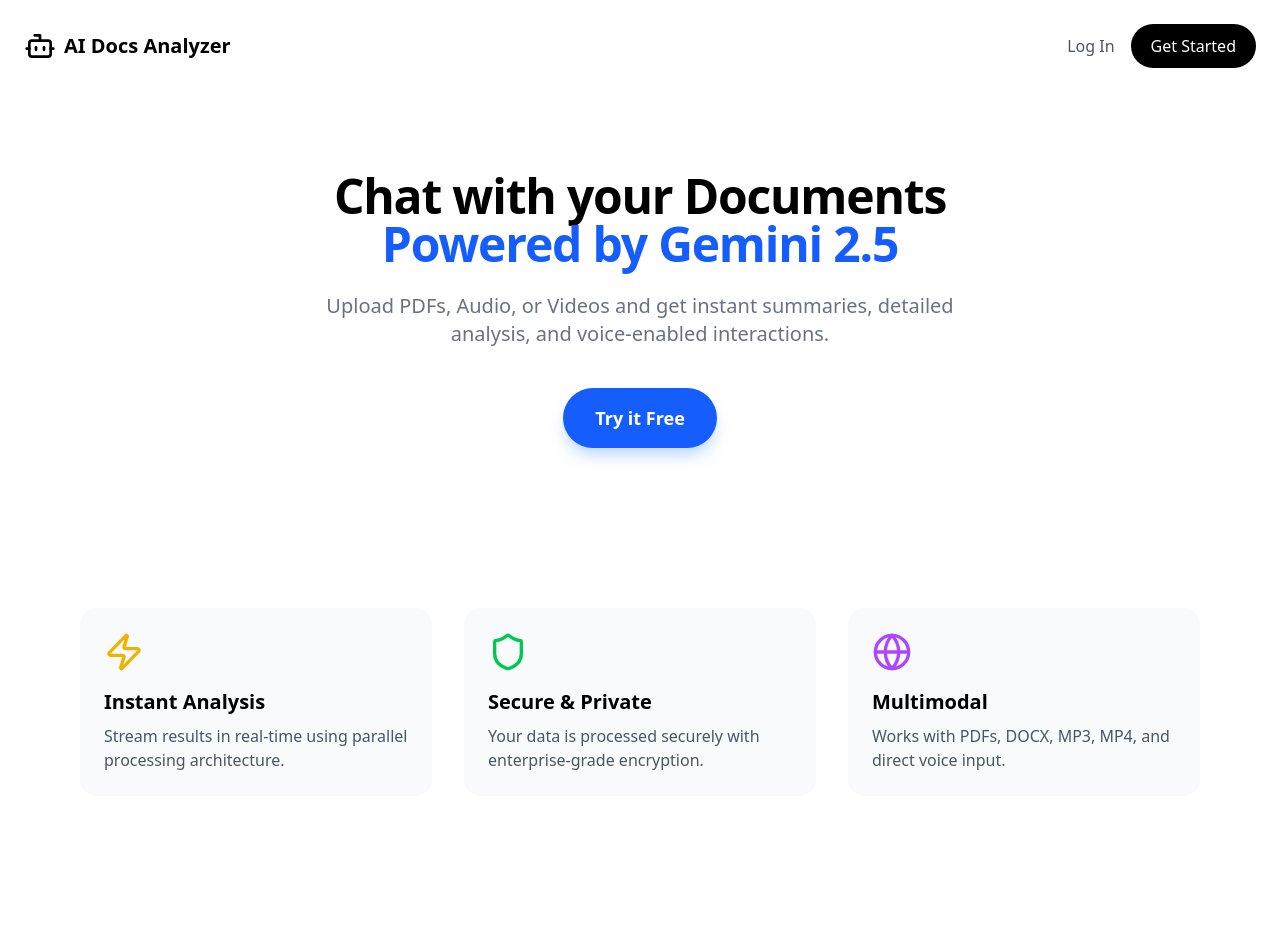
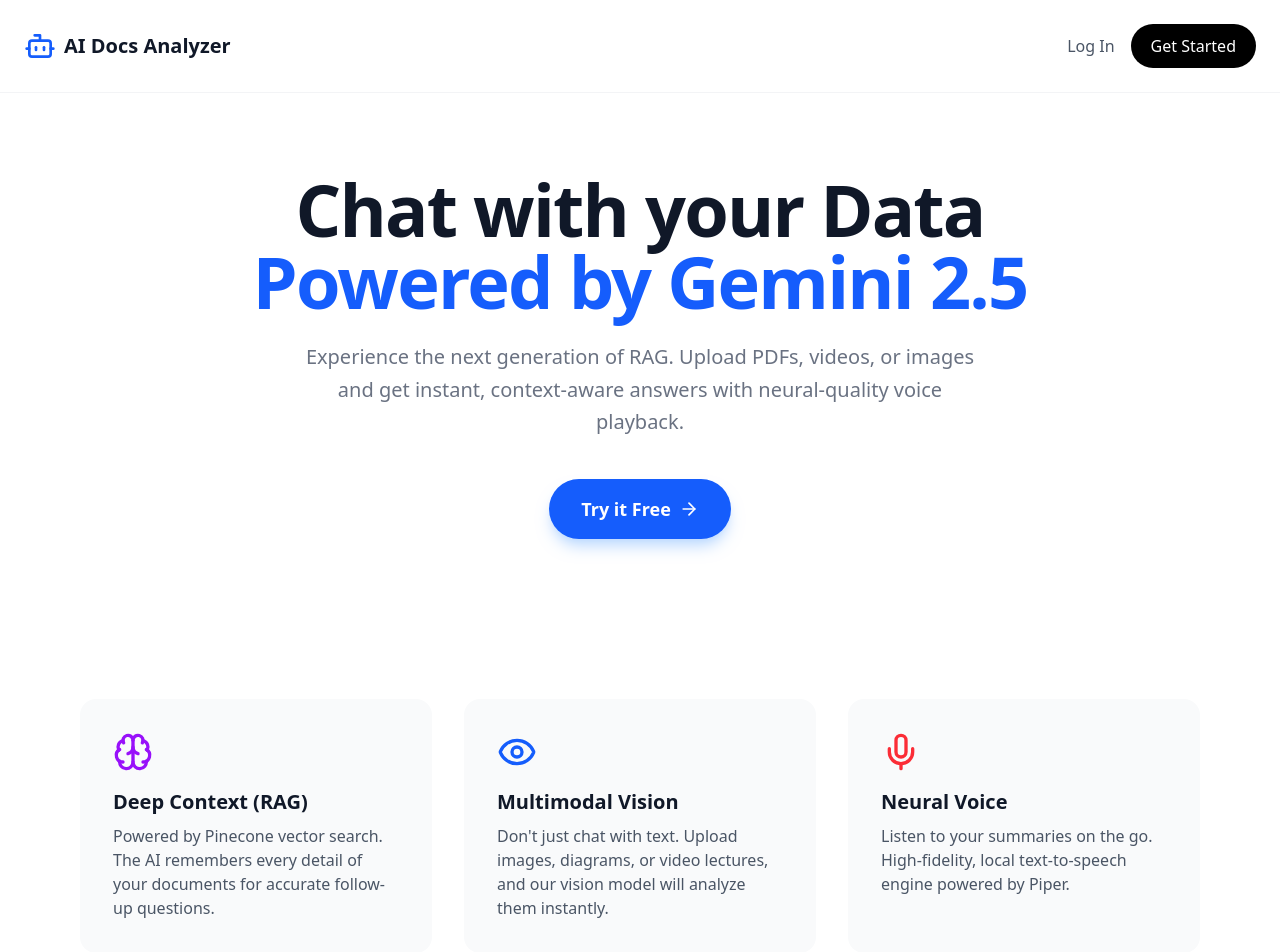
Before and after one commit to MuhammadAlix/DocumentAnalyzerFrontend, a React (Vite) app: page / in a window 1280 px wide. Shown: the top 952 px of the page. Before the commit the page ends 876 px from the top, so only its background shows below. Built offline with nearby package versions, Linux system fonts and the light colour scheme.

Commit message:
Implemented Dark theme

```diff
--- a/index.html
+++ b/index.html
@@ -1,12 +1,11 @@
 <!doctype html>
-<html lang="en">
-  <head>
+<html lang="en" class="dark"> <head>
     <meta charset="UTF-8" />
     <link rel="icon" type="image/svg+xml" href="/vite.svg" />
     <meta name="viewport" content="width=device-width, initial-scale=1.0" />
-    <title>client</title>
+    <title>AI Docs Analyzer</title>
   </head>
-  <body>
+  <body class="bg-gray-900 text-white">
     <div id="root"></div>
     <script type="module" src="/src/main.jsx"></script>
   </body>
--- a/src/LandingPage.jsx
+++ b/src/LandingPage.jsx
@@ -1,54 +1,70 @@
 import React from 'react';
 import { useNavigate } from 'react-router-dom';
-import { Bot, Zap, Shield, Globe } from 'lucide-react';
+import { Bot, Zap, Brain, Eye, Mic, ArrowRight } from 'lucide-react';
 
 export default function LandingPage() {
   const navigate = useNavigate();
 
   return (
-    <div className="min-h-screen bg-white">
-      {/* Navbar */}
-      <nav className="flex justify-between items-center p-6 max-w-7xl mx-auto">
-        <div className="flex items-center gap-2 font-bold text-xl">
-          <Bot className="w-8 h-8"/> AI Docs Analyzer
+    <div className="min-h-screen bg-white dark:bg-gray-900 transition-colors duration-200">
+      <nav className="flex justify-between items-center p-6 max-w-7xl mx-auto border-b border-gray-100 dark:border-gray-800">
+        <div className="flex items-center gap-2 font-bold text-xl text-gray-900 dark:text-white">
+          <Bot className="w-8 h-8 text-blue-600"/>
+          <span>AI Docs Analyzer</span>
         </div>
-        <div className="space-x-4">
-          <button onClick={() => navigate('/auth')} className="text-gray-600 hover:text-black font-medium">Log In</button>
-          <button onClick={() => navigate('/auth?mode=signup')} className="bg-black text-white px-5 py-2.5 rounded-full hover:bg-gray-800 transition">Get Started</button>
+
+        <div className="flex items-center gap-6">
+          <div className="space-x-4 hidden md:block">
+            <button onClick={() => navigate('/auth')} className="text-gray-600 dark:text-gray-300 hover:text-black dark:hover:text-white font-medium transition">
+              Log In
+            </button>
+            <button onClick={() => navigate('/auth?mode=signup')} className="bg-black dark:bg-white text-white dark:text-black px-5 py-2.5 rounded-full hover:bg-gray-800 dark:hover:bg-gray-200 transition font-medium">
+              Get Started
+            </button>
+          </div>
         </div>
       </nav>
-
-      {/* Hero */}
-      <div className="text-center py-20 px-4">
-        <h1 className="text-5xl font-extrabold tracking-tight mb-6">
-          Chat with your Documents <br/>
-          <span className="text-blue-600">Powered by Gemini 2.5</span>
+      <div className="text-center py-20 px-4 relative overflow-hidden">
+        <div className="absolute top-0 left-1/2 -translate-x-1/2 w-96 h-96 bg-blue-500/20 rounded-full blur-3xl -z-10"></div>
+        <h1 className="text-5xl md:text-7xl font-extrabold tracking-tight mb-6 text-gray-900 dark:text-white">
+          Chat with your Data <br/>
+          <span className="text-blue-600 dark:text-blue-400">Powered by Gemini 2.5</span>
         </h1>
-        <p className="text-xl text-gray-500 max-w-2xl mx-auto mb-10">
-          Upload PDFs, Audio, or Videos and get instant summaries, detailed analysis, and voice-enabled interactions.
+        <p className="text-xl text-gray-500 dark:text-gray-400 max-w-2xl mx-auto mb-10 leading-relaxed">
+          Experience the next generation of RAG. Upload PDFs, videos, or images and get
+          instant, context-aware answers with neural-quality voice playback.
         </p>
-        <button onClick={() => navigate('/auth?mode=signup')} className="bg-blue-600 text-white px-8 py-4 rounded-full text-lg font-semibold hover:bg-blue-700 transition shadow-lg shadow-blue-200">
+        <button onClick={() => navigate('/auth?mode=signup')} className="group bg-blue-600 hover:bg-blue-700 text-white px-8 py-4 rounded-full text-lg font-semibold transition shadow-lg shadow-blue-200 dark:shadow-blue-900/20 flex items-center gap-2 mx-auto">
           Try it Free
+          <ArrowRight className="w-5 h-5 group-hover:translate-x-1 transition-transform"/>
         </button>
       </div>
+      <div className="grid md:grid-cols-3 gap-8 max-w-6xl mx-auto px-4 py-20">
+        <div className="p-8 bg-gray-50 dark:bg-gray-800 rounded-2xl border border-transparent dark:border-gray-700 hover:border-blue-100 dark:hover:border-gray-600 transition">
+          <Brain className="w-10 h-10 text-purple-600 dark:text-purple-400 mb-4"/>
+          <h3 className="text-xl font-bold mb-2 text-gray-900 dark:text-white">Deep Context (RAG)</h3>
+          <p className="text-gray-600 dark:text-gray-400">
+            Powered by Pinecone vector search. The AI remembers every detail of your documents for accurate follow-up questions.
+          </p>
+        </div>
+        <div className="p-8 bg-gray-50 dark:bg-gray-800 rounded-2xl border border-transparent dark:border-gray-700 hover:border-blue-100 dark:hover:border-gray-600 transition">
+          <Eye className="w-10 h-10 text-blue-600 dark:text-blue-400 mb-4"/>
+          <h3 className="text-xl font-bold mb-2 text-gray-900 dark:text-white">Multimodal Vision</h3>
+          <p className="text-gray-600 dark:text-gray-400">
+            Don't just chat with text. Upload images, diagrams, or video lectures, and our vision model will analyze them instantly.
+          </p>
+        </div>
+        <div className="p-8 bg-gray-50 dark:bg-gray-800 rounded-2xl border border-transparent dark:border-gray-700 hover:border-blue-100 dark:hover:border-gray-600 transition">
+          <Mic className="w-10 h-10 text-red-500 dark:text-red-400 mb-4"/>
+          <h3 className="text-xl font-bold mb-2 text-gray-900 dark:text-white">Neural Voice</h3>
+          <p className="text-gray-600 dark:text-gray-400">
+            Listen to your summaries on the go. High-fidelity, local text-to-speech engine powered by Piper.
+          </p>
+        </div>
 
-      {/* Features */}
-      <div className="grid md:grid-cols-3 gap-8 max-w-6xl mx-auto px-4 py-20">
-        <div className="p-6 bg-gray-50 rounded-2xl">
-          <Zap className="w-10 h-10 text-yellow-500 mb-4"/>
-          <h3 className="text-xl font-bold mb-2">Instant Analysis</h3>
-          <p className="text-gray-600">Stream results in real-time using parallel processing architecture.</p>
-        </div>
-        <div className="p-6 bg-gray-50 rounded-2xl">
-          <Shield className="w-10 h-10 text-green-500 mb-4"/>
-          <h3 className="text-xl font-bold mb-2">Secure & Private</h3>
-          <p className="text-gray-600">Your data is processed securely with enterprise-grade encryption.</p>
-        </div>
-        <div className="p-6 bg-gray-50 rounded-2xl">
-          <Globe className="w-10 h-10 text-purple-500 mb-4"/>
-          <h3 className="text-xl font-bold mb-2">Multimodal</h3>
-          <p className="text-gray-600">Works with PDFs, DOCX, MP3, MP4, and direct voice input.</p>
-        </div>
+      </div>
+      <div className="text-center pb-10 text-gray-400 dark:text-gray-600 text-sm">
+        &copy; {new Date().getFullYear()} AI Docs Analyzer. Built with React & Node.js.
       </div>
     </div>
   );
--- a/src/main.jsx
+++ b/src/main.jsx
@@ -8,7 +8,7 @@
 ReactDOM.createRoot(document.getElementById('root')).render(
   <React.StrictMode>
     <Provider store={store}>
-      <App />
+        <App />
     </Provider>
   </React.StrictMode>,
 );
--- /dev/null
+++ b/tailwind.config.js
@@ -0,0 +1,12 @@
+/** @type {import('tailwindcss').Config} */
+export default {
+  content: [
+    "./index.html",
+    "./src/**/*.{js,ts,jsx,tsx}",
+  ],
+  darkMode: 'class',
+  theme: {
+    extend: {},
+  },
+  plugins: [],
+}
```
Also changed, not shown: src/AuthPage.jsx (+50 -13 lines), src/ChatInterface.jsx (+88 -40 lines).
